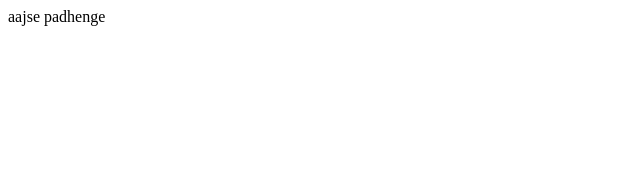
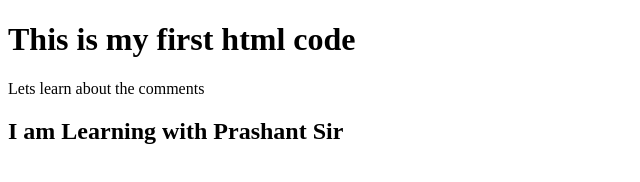
Before and after one commit to SinghAnkitt/WebDev, a plain HTML site: page index.html in a window 1280 px wide. Shown: the whole page, without its empty margins (0-640 px from the left). Drawn offline with Linux system fonts and the light colour scheme.

Commit message:
12/07 -  12:47p

```diff
--- a/first.html
+++ b/index.html
@@ -6,6 +6,8 @@
     <title>Document</title>
 </head>
 <body>
-    aajse padhenge
+    <h1>This is my first html code</h1>
+    Lets learn about the comments
+    <h2>I am Learning with Prashant Sir</h2>
 </body>
 </html>
```
